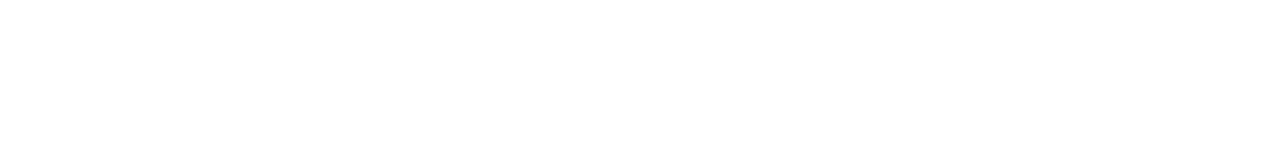
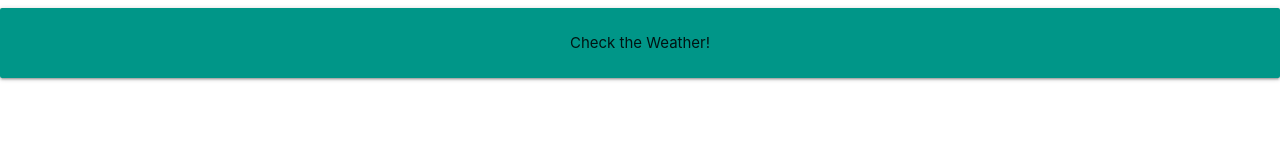
Before and after one commit to farshad-s/weather-api, a plain HTML site: page index.html in a window 1280 px wide. Drawn offline with Linux system fonts and the light colour scheme.

Commit message:
added header

```diff
--- a/index.html
+++ b/index.html
@@ -17,6 +17,9 @@
     <title>Weather API</title>
   </head>
   <body>
+    <header class="card-panel teal center-align header">
+      Check the Weather!
+    </header>
     <script type="text/javascript" src="js/materialize.min.js"></script>
     <script src="js/main.js"></script>
   </body>
```
